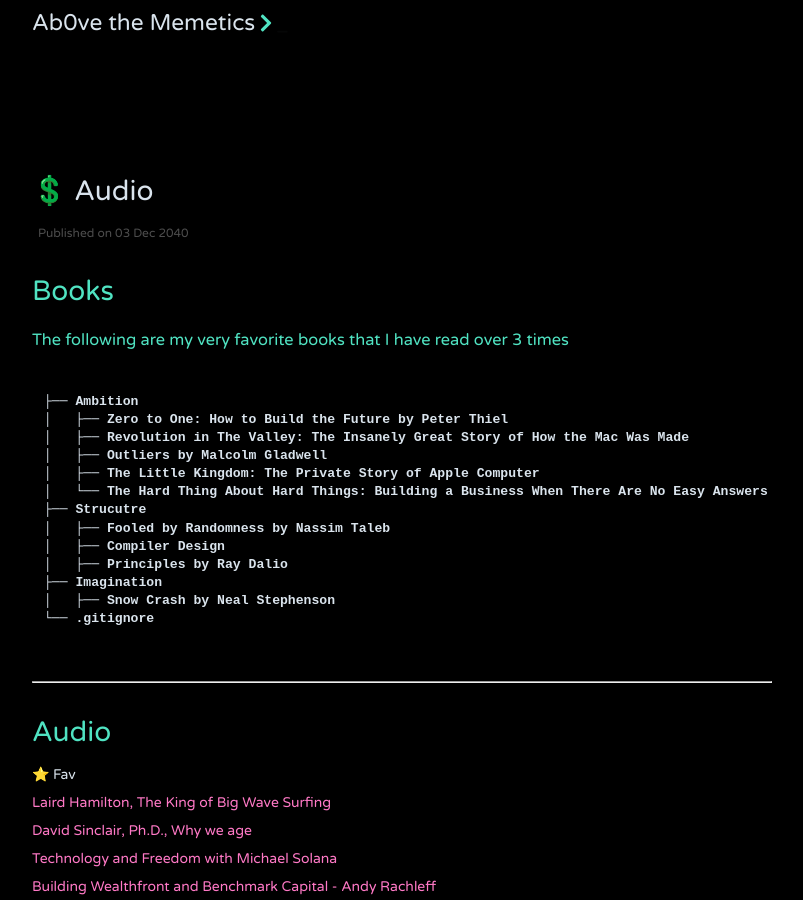
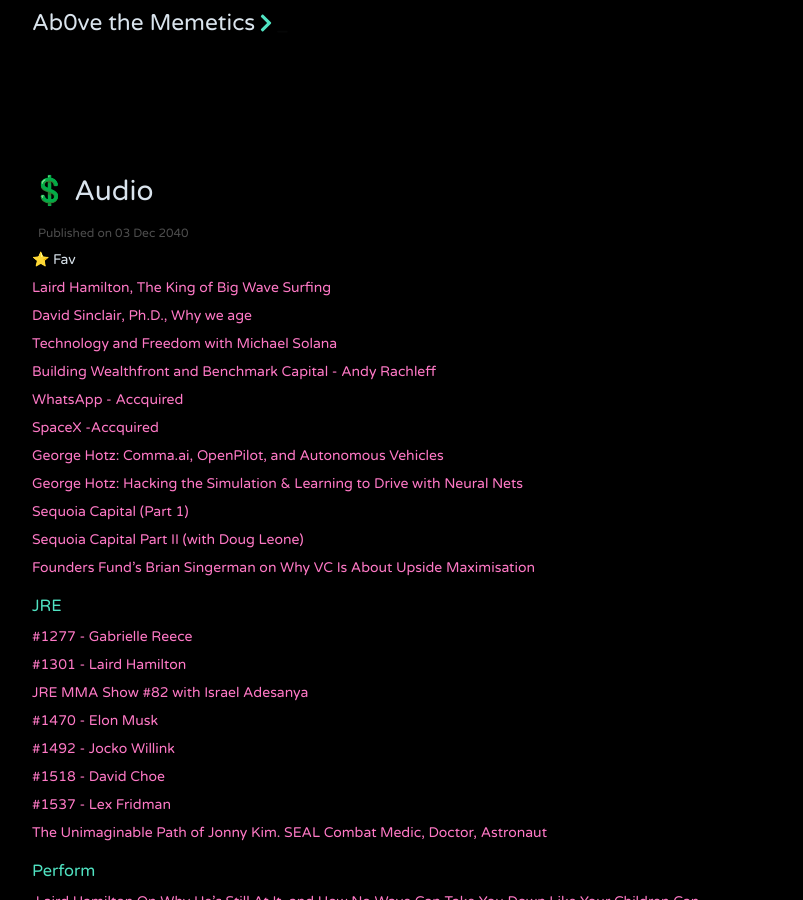
Before and after one commit to jithendrabsy/thoughts, a Jekyll site: the page built from _posts/2040-12-03-audio.md, in a window 1280 px wide and 900 px high. Shown: the whole window, without its empty margins (238-1041 px from the left). Built offline with Jekyll 4.4.1, drawn with Linux system fonts in a browser that asks for light colours; nearby versions of some CDN libraries.

Commit message:
Update Inputs

````diff
--- a/_posts/2040-12-03-audio.md
+++ b/_posts/2040-12-03-audio.md
@@ -4,35 +4,6 @@
 description:
 tags: Creation
 ---
-
-
-# Books
-
-### The following are my very favorite books that I have read over 3 times
-
-```
-
-├── Ambition
-│   ├── Zero to One: How to Build the Future by Peter Thiel
-│   ├── Revolution in The Valley: The Insanely Great Story of How the Mac Was Made
-│   ├── Outliers by Malcolm Gladwell
-│   ├── The Little Kingdom: The Private Story of Apple Computer
-│   └── The Hard Thing About Hard Things: Building a Business When There Are No Easy Answers by Ben Horowitz
-├── Strucutre
-│   ├── Fooled by Randomness by Nassim Taleb
-│   ├── Compiler Design
-│   ├── Principles by Ray Dalio
-├── Imagination
-│   ├── Snow Crash by Neal Stephenson
-└── .gitignore
-
-
-```
-
----
-
-
-# Audio
 
  ⭐️ Fav
 
````
Also changed, not shown: _posts/2040-12-01-quotes.md (+28 -0 lines).
